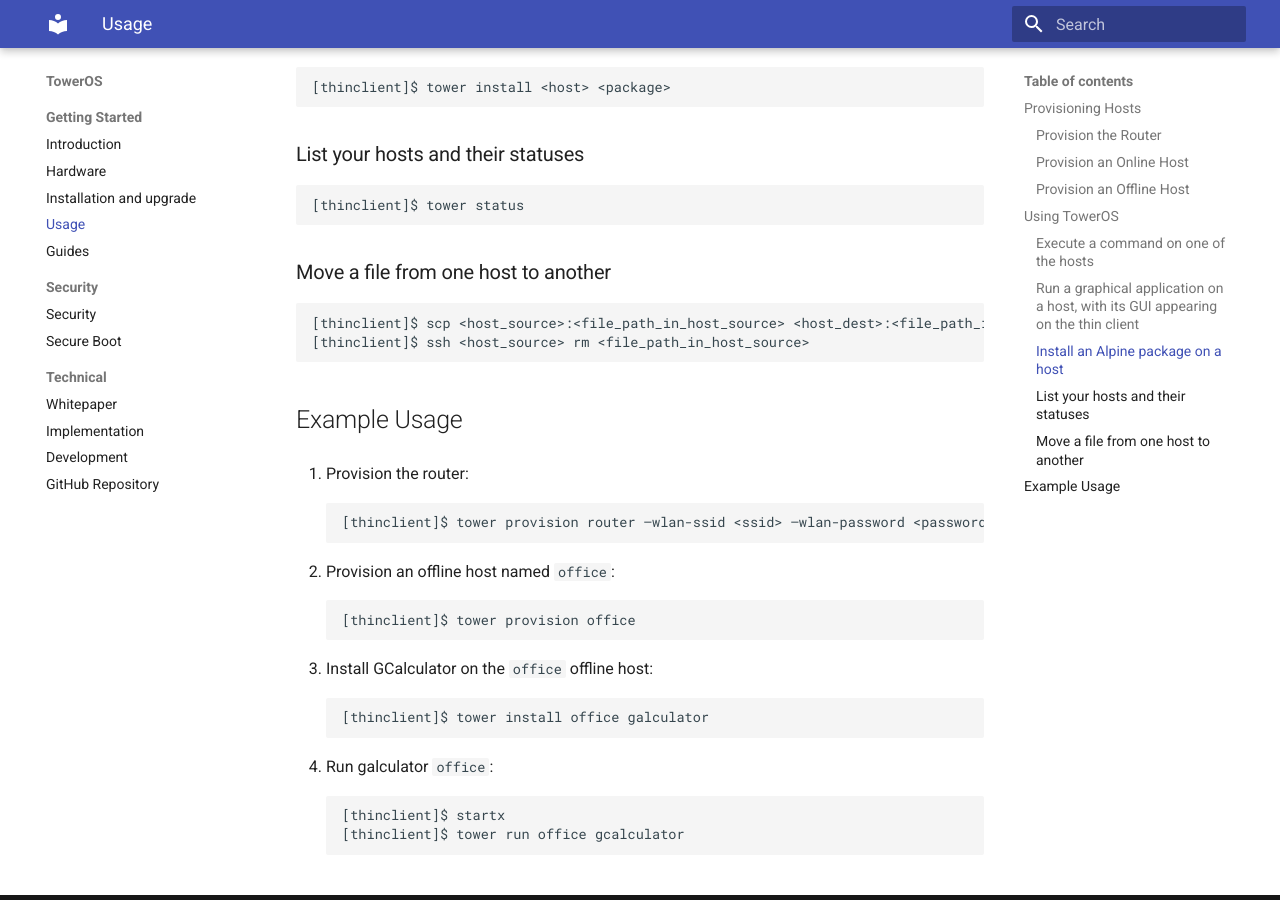
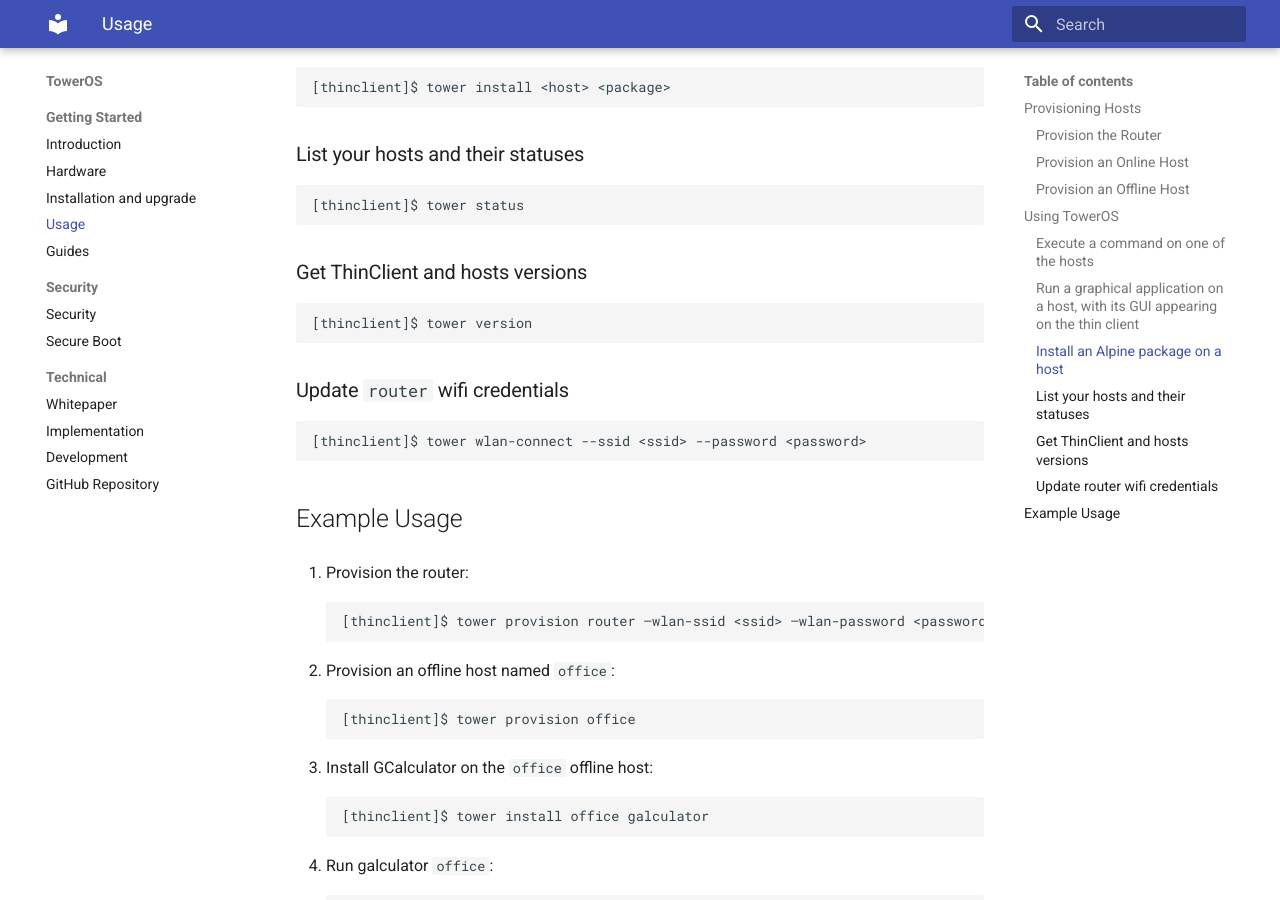
Before and after one commit to towercomputers/toweros, an MkDocs documentation site: the page built from docs/src/usage.md, in a window 1280 px wide and 900 px high, scrolled down 1729 px. Built offline with MkDocs 1.6.1 and Material for MkDocs 9.7.7, drawn with Linux system fonts in a browser that asks for light colours.

Commit message:
remove duplicate doc; document version and wlan-connect command

````diff
--- a/docs/src/usage.md
+++ b/docs/src/usage.md
@@ -65,12 +65,18 @@
 [thinclient]$ tower status
 ```
 
-### Move a file from one host to another
+### Get ThinClient and hosts versions
 
 ```
-[thinclient]$ scp <host_source>:<file_path_in_host_source> <host_dest>:<file_path_in_host_dest>
-[thinclient]$ ssh <host_source> rm <file_path_in_host_source>
+[thinclient]$ tower version
 ```
+
+### Update `router` wifi credentials
+
+```
+[thinclient]$ tower wlan-connect --ssid <ssid> --password <password>
+```
+
 
 ## Example Usage
 
````
